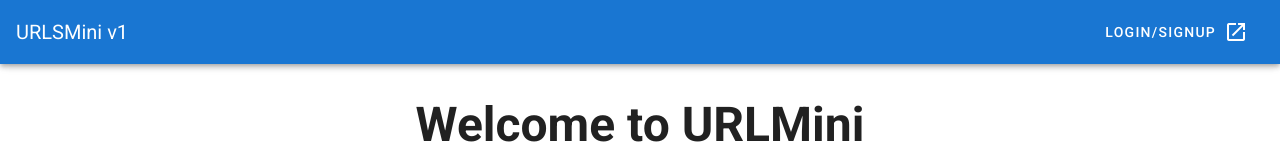
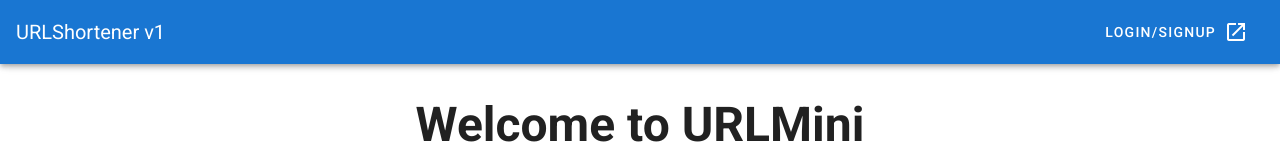
Before and after one commit to suraj200981/URLShortener--Full-Stack-MEVN-Project, a Vue app in the folder frontend/urlshortener/: page / in a window 1280 px wide. Shown: the top 160 px of the page. Built offline with nearby package versions, Linux system fonts and the light colour scheme.

Commit message:
vuejs axios package installed

```diff
--- a/frontend/urlshortener/package.json
+++ b/frontend/urlshortener/package.json
@@ -8,8 +8,10 @@
     "lint": "vue-cli-service lint"
   },
   "dependencies": {
+    "axios": "^0.27.2",
     "core-js": "^3.8.3",
     "vue": "^2.6.14",
+    "vue-axios": "^3.4.1",
     "vuetify": "^2.6.0"
   },
   "devDependencies": {
--- a/frontend/urlshortener/src/App.vue
+++ b/frontend/urlshortener/src/App.vue
@@ -6,7 +6,7 @@
       dark
     >
       <v-toolbar-title>
-       URLSMini v1
+       URLShortener v1
       </v-toolbar-title>
 
       <v-spacer></v-spacer>
--- a/frontend/urlshortener/src/components/home.vue
+++ b/frontend/urlshortener/src/components/home.vue
@@ -113,7 +113,7 @@ Use my URL Shortener to create a shortened link making it easy to remember</p>
     methods: {
       onSubmit(e) {
         e.preventDefault();
-if(!this.url){
+                if(!this.url){
                     alert('Please add a URL')
                     return
                 }      }
```
Also changed, not shown: 1 other file (tests, documents, lock files or other folders).
